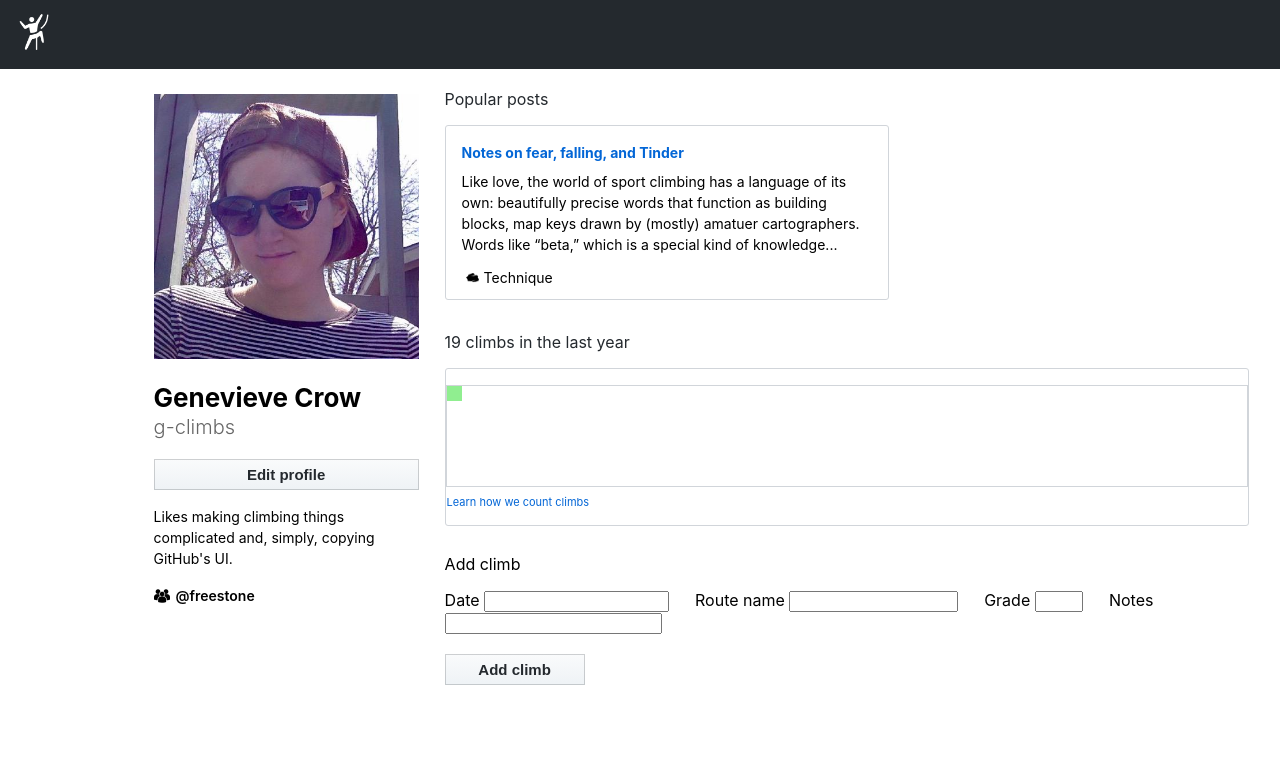
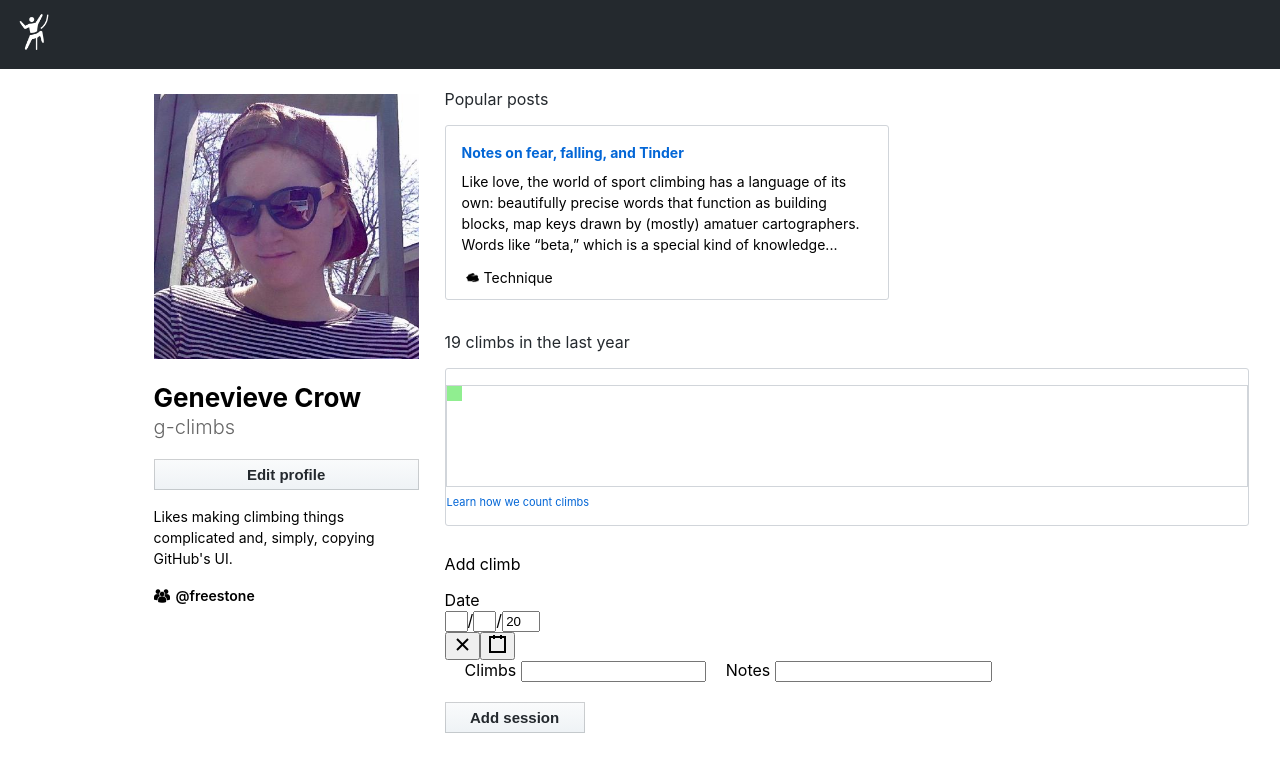
Before and after one commit to g-crow/git-tough, a React (Create React App) app: page / in a window 1280 px wide. Shown: the top 772 px of the page. Built offline with nearby package versions, Linux system fonts and the light colour scheme.

Commit message:
Add date picker component to user dashboard

```diff
--- a/package.json
+++ b/package.json
@@ -3,7 +3,9 @@
   "version": "0.1.0",
   "private": true,
   "dependencies": {
+    "@babel/runtime": "^7.6.3",
     "react": "^16.11.0",
+    "react-date-picker": "^7.8.2",
     "react-dom": "^16.11.0",
     "react-scripts": "3.2.0"
   },
--- a/src/AddClimb.css
+++ b/src/AddClimb.css
@@ -34,21 +34,14 @@
 }
 
 input.option {
-  margin-right: 26px;
+  margin-right: 20px;
 }
 
-#routeName {
-  width: 20%;
-}
-
-#routeGrade {
-  width: 5%;
-}
 
 #routeNotes {
   width: 26%;
 }
 
-#routeGrade {
-  width: 1fr;
+#numClimbs {
+  margin-left: 20px;
 }
--- a/src/AddClimb.js
+++ b/src/AddClimb.js
@@ -1,19 +1,32 @@
-import React from 'react'
+import React, { Component } from 'react';
 import './AddClimb.css'
+import DatePicker from 'react-date-picker'
 
-function Chart() {
+class Chart extends Component {
+  state = {
+    date: new Date(),
+  }
+
+  onChange = date => this.setState({ date })
+
+  render() {
     return (
       <div className="addClimbContainer">
         <p className="addClimbTitle">Add climb</p>
         <div className="inputOptions">
-        Date <input className="routeDate option" id="routeDate"></input>
-        Route name <input className="routeName option" id="routeName"></input>
-        Grade <input className="routeGrade option" id="routeGrade"></input>
+          Date <DatePicker
+            className="routeDate option"
+            id="routeDate"
+            onChange={this.onChange}
+            value={this.state.date}
+            />
+          <span id="numClimbs">Climbs <input className="routeGrade option" id="routeGrade"></input></span>
           Notes <input className="routeNotes option" id="routeNotes"></input>
         </div>
-      <button className="addClimb">Add climb</button>
+        <button className="addClimb">Add session</button>
       </div>
     );
   }
+}
 
 export default Chart
```
Also changed, not shown: 1 other file (tests, documents, lock files or other folders). Lines whose indentation alone changed are shown as unchanged.
